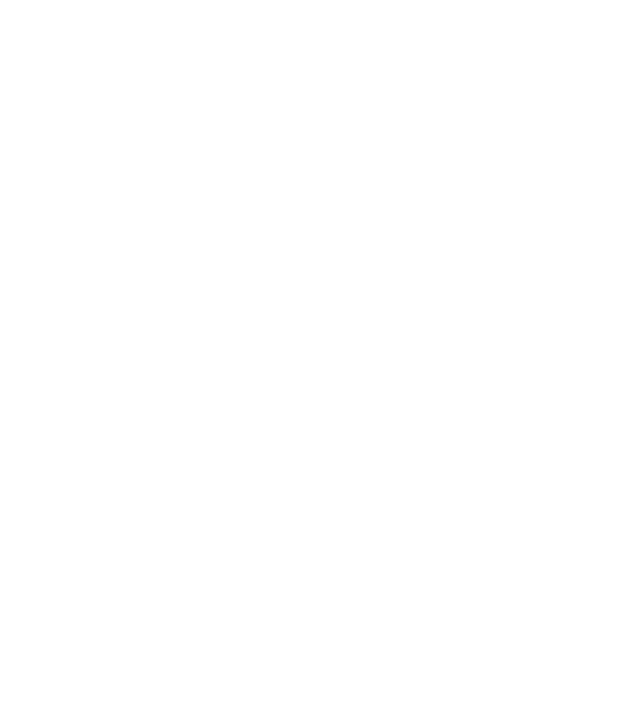
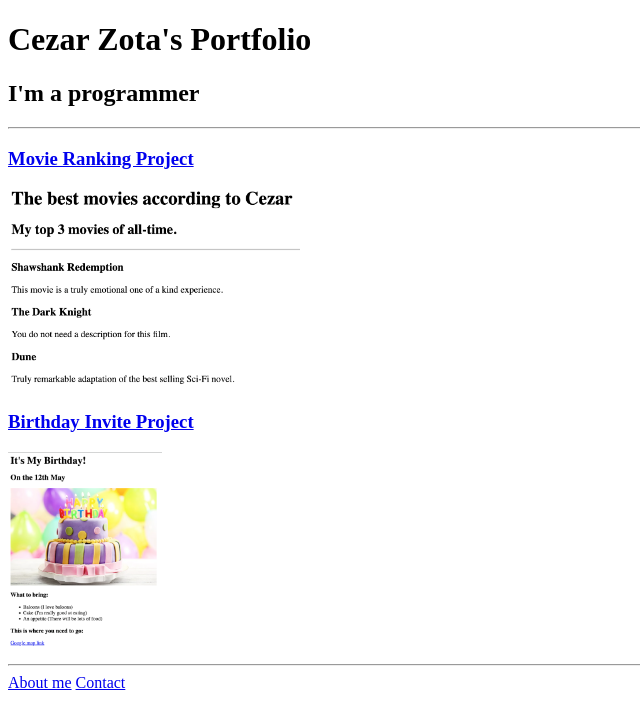
Before and after one commit to cezar-zota/html-portfolio, a plain HTML site: page index.html in a window 1280 px wide. Shown: the whole page, without its empty margins (0-640 px from the left). Drawn offline with Linux system fonts and the light colour scheme.

Commit message:
Add files via upload

```diff
--- a/index.html
+++ b/index.html
@@ -13,3 +13,24 @@ HINT for TODO 6: You can use the height attribute set to 200 to make the image s
 https://developer.mozilla.org/en-US/docs/Web/HTML/Element/img#attr-height -->
 
 <!-- TODO 7: Add the Contact Me and About Me page links -->
+
+<!DOCTYPE html>
+<html lang="en">
+<head>
+  <meta charset="UTF-8">
+  <title>Cezar's Portfolio</title>
+</head>
+<body>
+  <h1>Cezar Zota's Portfolio</h1>
+  <h2>I'm a programmer</h2>
+  <hr />
+  <h3><a href="./public/movie-ranking.html">Movie Ranking Project</a></h3>
+  <img src="./assets/images/movie-ranking.png" height="200" alt="movie ranking project preview"/>
+  <h3><a href="./public/birthday-invite.html">Birthday Invite Project</a></h3>
+  <img src="./assets/images/birthday-invite.png" height="200" alt="birthday invite project preview"/>
+  <hr />
+  <a href="./public/about.html">About me</a>
+  <a href="./public/contact.html">Contact</a>
+</body>
+
+</html>
```
